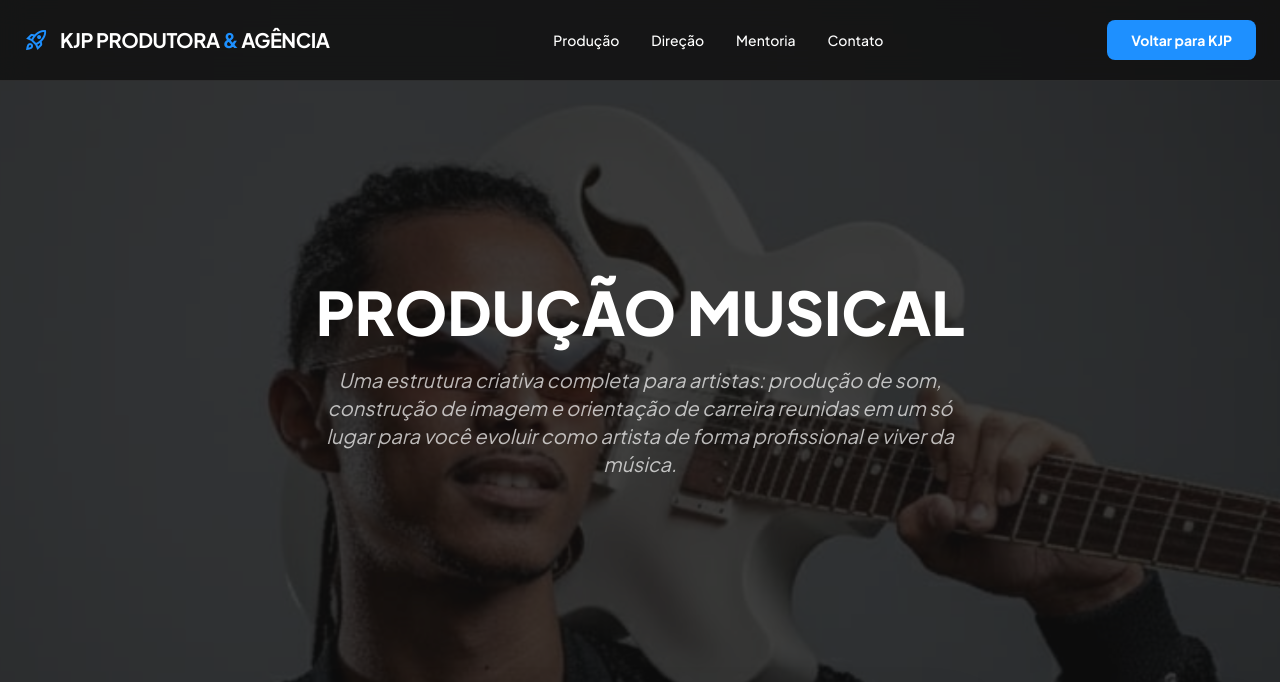
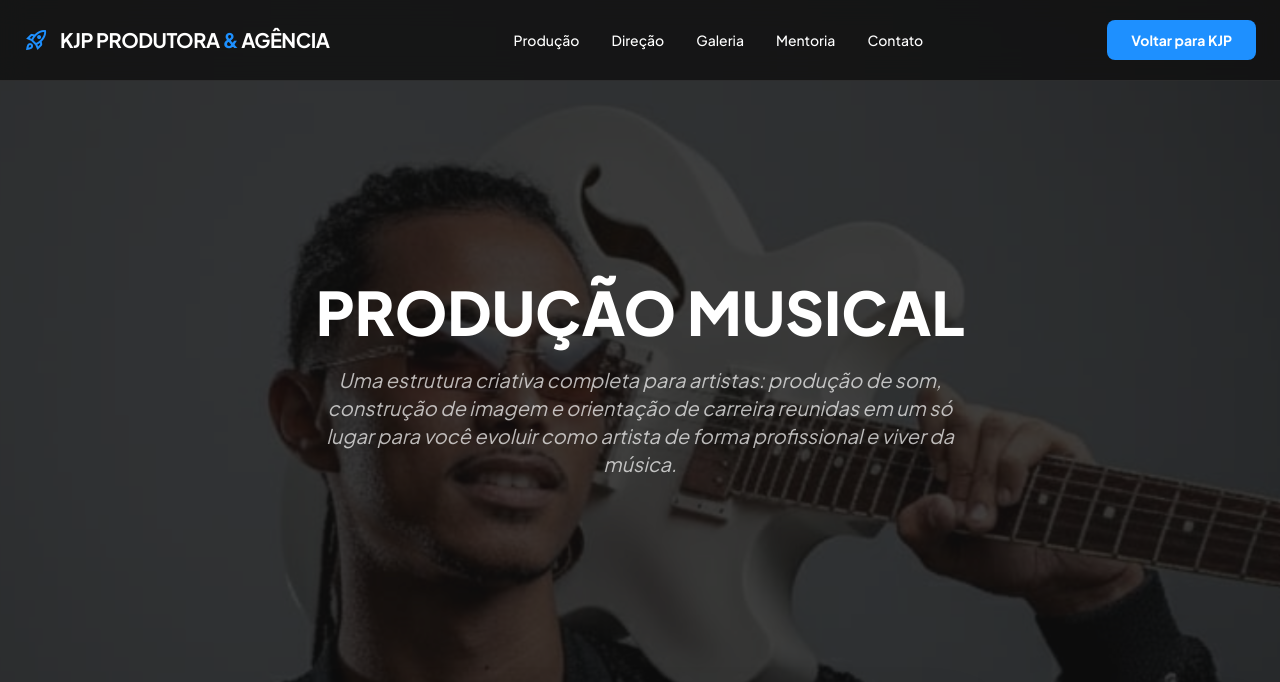
Before and after one commit to andersonjorgeg/agencia-kjp, a website: page producao-musical.html in a window 1280 px wide. Shown: the top 682 px of the page. Drawn offline with nearby package versions, Linux system fonts and the light colour scheme.

Commit message:
feat: inclução do item de menu galeria e a ancoragem da mesma

```diff
--- a/producao-musical.html
+++ b/producao-musical.html
@@ -29,6 +29,7 @@
             <nav class="hidden md:flex items-center gap-8">
                 <a class="text-sm font-medium hover:text-primary transition-colors" href="#producao">Produção</a>
                 <a class="text-sm font-medium hover:text-primary transition-colors" href="#direcao">Direção</a>
+                <a class="text-sm font-medium hover:text-primary transition-colors" href="#galeria">Galeria</a>
                 <a class="text-sm font-medium hover:text-primary transition-colors" href="#mentoria">Mentoria</a>
                 <a class="text-sm font-medium hover:text-primary transition-colors" href="#contato">Contato</a>
             </nav>
@@ -248,7 +249,7 @@
                 </div>
             </div>
             <!-- Galeria: PRODUÇÕES E PARTICIPAÇÕES -->
-            <h4 class="text-2xl font-bold uppercase mb-6">PRODUÇÕES E PARTICIPAÇÕES</h4>
+            <h4 id="galeria" class="text-2xl font-bold uppercase mb-6">PRODUÇÕES E PARTICIPAÇÕES</h4>
             <div class="grid grid-cols-2 md:grid-cols-4 gap-4">
                 <div class="aspect-square rounded-2xl overflow-hidden group cursor-pointer">
                     <img class="w-full h-full object-cover grayscale group-hover:grayscale-0 group-hover:scale-110 transition-all duration-700"
```
